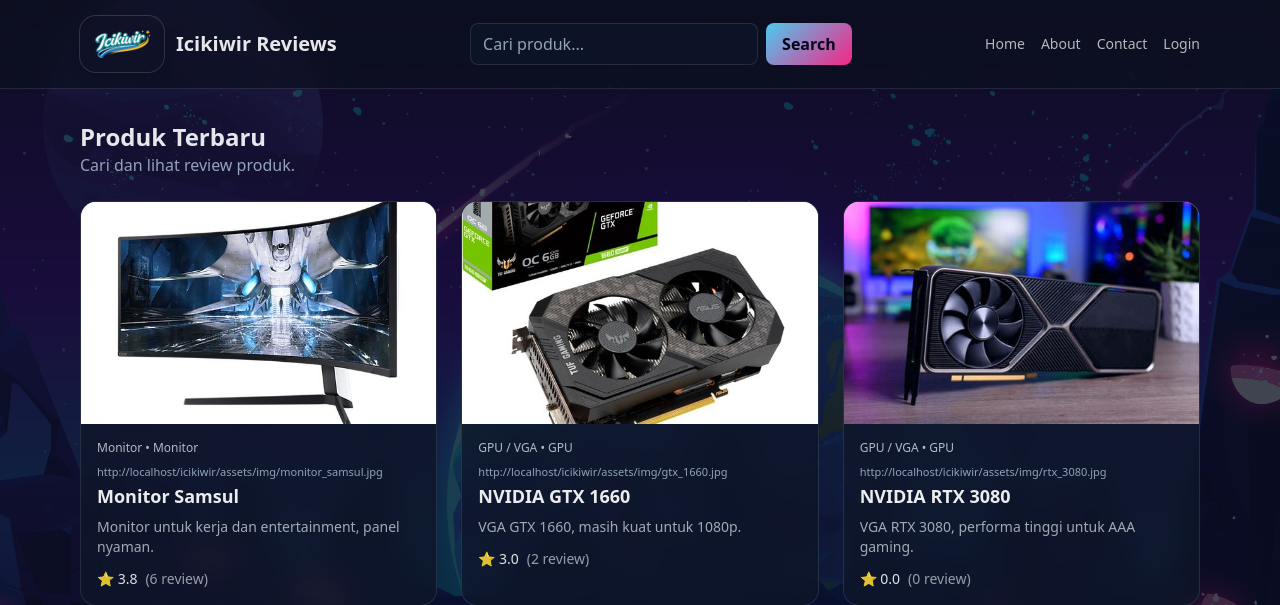
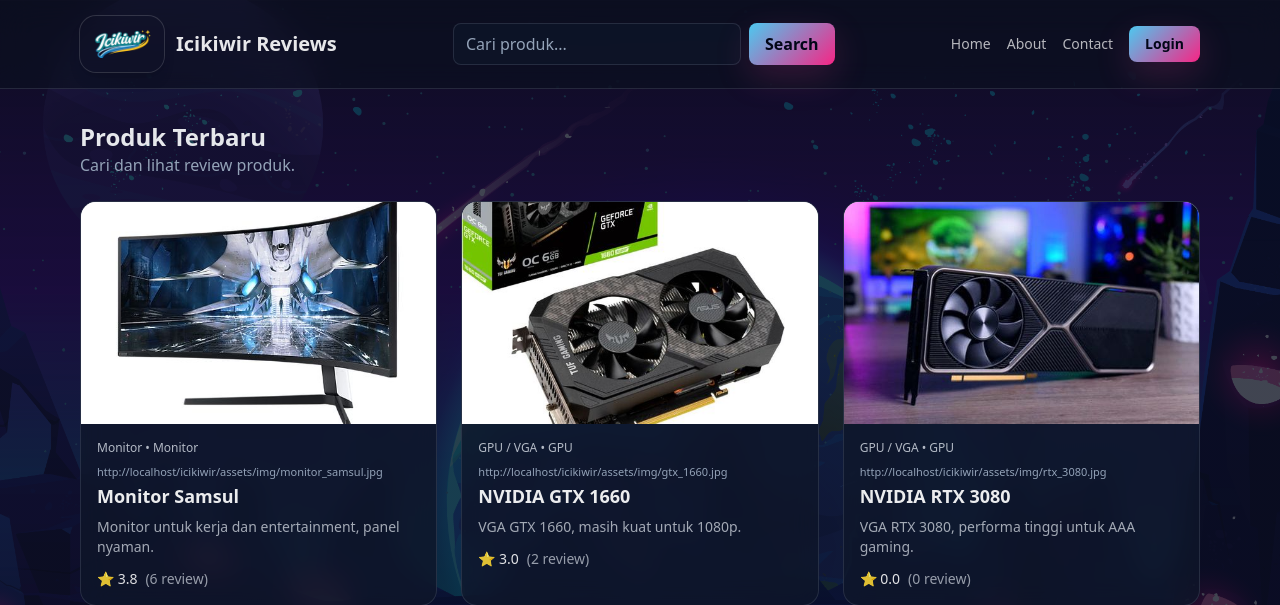
Before and after one commit to Fuxzi/school-project, a PHP site: page /icikiwir/index.php in a window 1280 px wide. Shown: the top 605 px of the page. Run offline with PHP 8.4, Linux system fonts and the light colour scheme; data comes from the database, SQL or seed files in the repository; some libraries are stand-ins or nearby versions.

Commit message:
minor fixes in site folder

```diff
--- a/site/partials/head.php
+++ b/site/partials/head.php
@@ -1,6 +1,8 @@
 <?php
 require_once __DIR__ . '/../../config/env.php';
+if (session_status() === PHP_SESSION_NONE) session_start();
 ?>
+
 <!doctype html>
 <html lang="id">
 <head>
@@ -97,6 +99,18 @@
   :root{ --card-bg: rgba(15,23,42,.78); }
 </style>
 <style>
+  .btn-primary{
+    transition: transform .12s ease, filter .12s ease, box-shadow .12s ease;
+    box-shadow: 0 12px 35px rgba(236,72,153,.18);
+  }
+  .btn-primary:hover{
+    transform: translateY(-1px);
+    filter: brightness(1.03);
+    box-shadow: 0 16px 45px rgba(236,72,153,.24);
+  }
+</style>
+
+<style>
   /* helper dropdown hover */
   .dropdown { position: relative; }
   .dropdown-panel{
--- a/site/partials/navbar.php
+++ b/site/partials/navbar.php
@@ -1,8 +1,8 @@
 <?php
 require_once __DIR__ . '/../../config/env.php';
-if (session_status() === PHP_SESSION_NONE) session_start();
-$user = $_SESSION['user'] ?? null;
+$user = $_SESSION['user'] ?? null; // session sudah dimulai dari head/page
 ?>
+
 <header class="navbar-glass sticky top-0 z-50">
   <div class="max-w-6xl mx-auto px-4 py-4 flex flex-col gap-3 md:flex-row md:items-center md:justify-between">
 
@@ -31,7 +31,8 @@
     </form>
 
     <!-- Nav -->
-    <nav class="flex gap-4 text-sm justify-end md:justify-start">
+<nav class="flex gap-4 text-sm justify-end md:justify-start items-center">
+
   <a class="text-white/70 hover:text-white transition"
      style="text-shadow: 0 0 0 rgba(0,0,0,0);"
      href="<?= BASE_URL ?>/site/">
@@ -47,9 +48,13 @@
      href="<?= BASE_URL ?>/site/contact.php">
     Contact
   </a>
+
   <?php if ($user): ?>
+
+    <!-- dropdown profile -->
     <div class="dropdown">
-    <button type="button" class="text-white/70 hover:text-white transition flex items-center gap-2">
+      <button type="button"
+        class="input-glass rounded-lg px-3 py-2 text-white/80 hover:text-white transition flex items-center gap-2">
         <span class="inline-flex h-8 w-8 items-center justify-center rounded-full bg-white/10 ring-1 ring-white/15">
           👤
         </span>
@@ -90,17 +95,28 @@
 
             <div class="dropdown-divider"></div>
 
-          <a class="dropdown-item" style="color:#fecaca;" href="<?= BASE_URL ?>/auth/logout.php">Logout</a>
+            <!-- Logout dibuat tombol biar "keren" -->
+            <a class="btn-primary rounded-lg px-4 py-2 block text-center"
+               href="<?= BASE_URL ?>/auth/logout.php">
+              Logout
+            </a>
           </div>
         </div>
       </div>
     </div>
+
   <?php else: ?>
-  <a class="text-white/70 hover:text-white transition"
-     href="<?= BASE_URL ?>/auth/login.php">Login</a>
+
+    <!-- Login jadi tombol sekelas Search -->
+    <a class="btn-primary rounded-lg px-4 py-2"
+       href="<?= BASE_URL ?>/auth/login.php">
+      Login
+    </a>
+
   <?php endif; ?>
 
 </nav>
+
 
   </div>
 </header>
```
Lines whose indentation alone changed are shown as unchanged.
